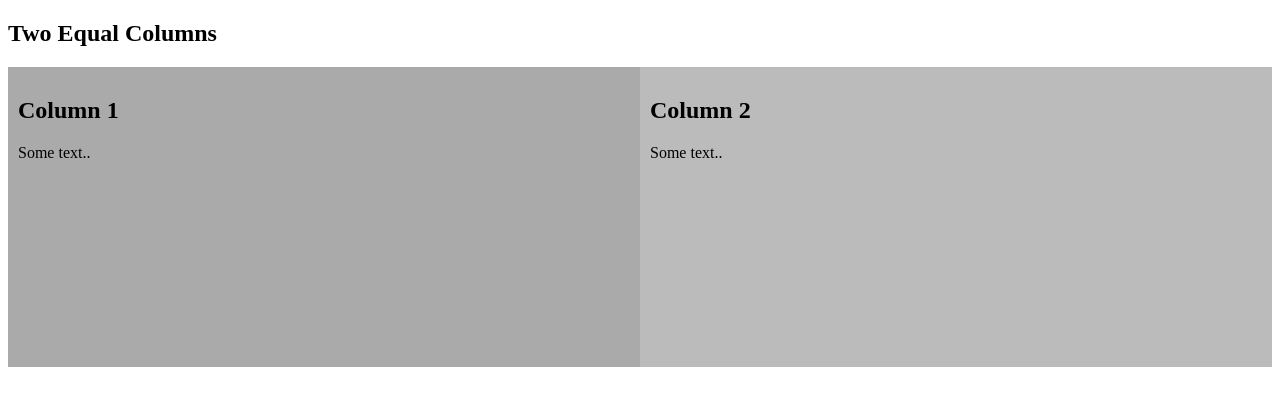
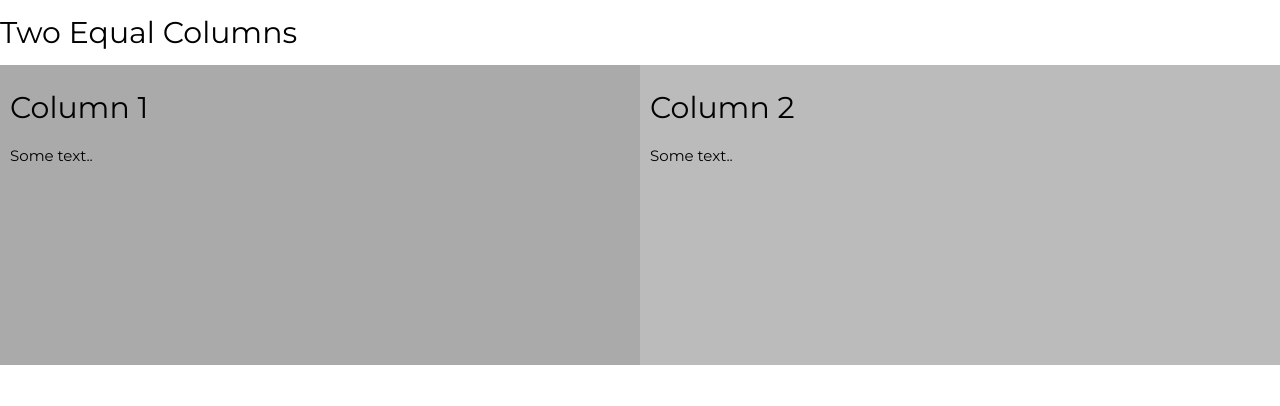
Before and after one commit to PhenaS/IST604, a PHP site: page /locations.php in a window 1280 px wide. Shown: the top 406 px of the page. Run offline with PHP 8.4, Linux system fonts and the light colour scheme.

Commit message:
Add files via upload

```diff
--- a/locations.php
+++ b/locations.php
@@ -1,11 +1,17 @@
 <!DOCTYPE html>
 <html>
-<head>
+<title>Solutions At Work Inc.</title>
+<meta charset="UTF-8">
 <meta name="viewport" content="width=device-width, initial-scale=1">
+<link rel="stylesheet" href="https://www.w3schools.com/w3css/4/w3.css">
+<link rel="stylesheet" href="https://fonts.googleapis.com/css?family=Roboto">
+<link rel="stylesheet" href="https://fonts.googleapis.com/css?family=Montserrat">
+<link rel="stylesheet" href="https://cdnjs.cloudflare.com/ajax/libs/font-awesome/4.7.0/css/font-awesome.min.css">
 <style>
 * {
     box-sizing: border-box;
 }
+body,h1,h2,h3,h4,h5,h6,.w3-wide {font-family: "Montserrat", sans-serif;}
 
 .row {
     display: flex;
```
